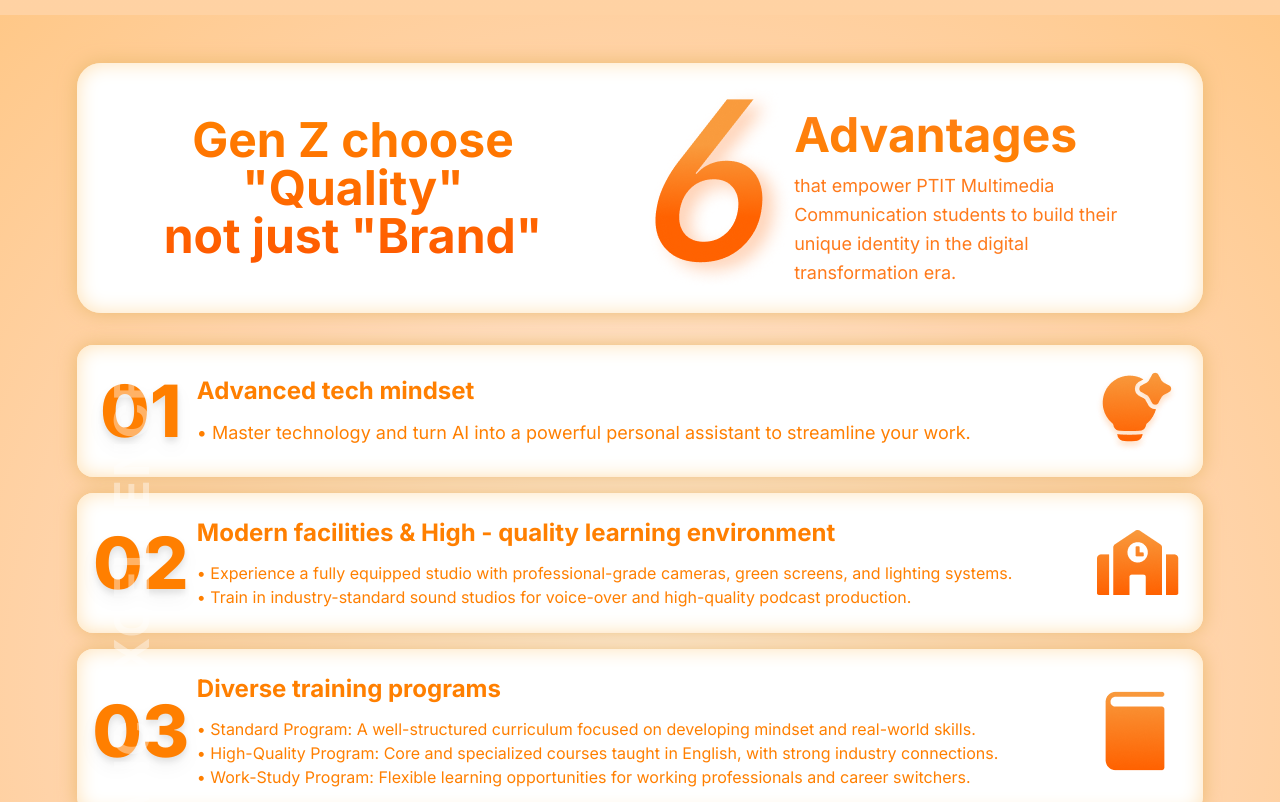
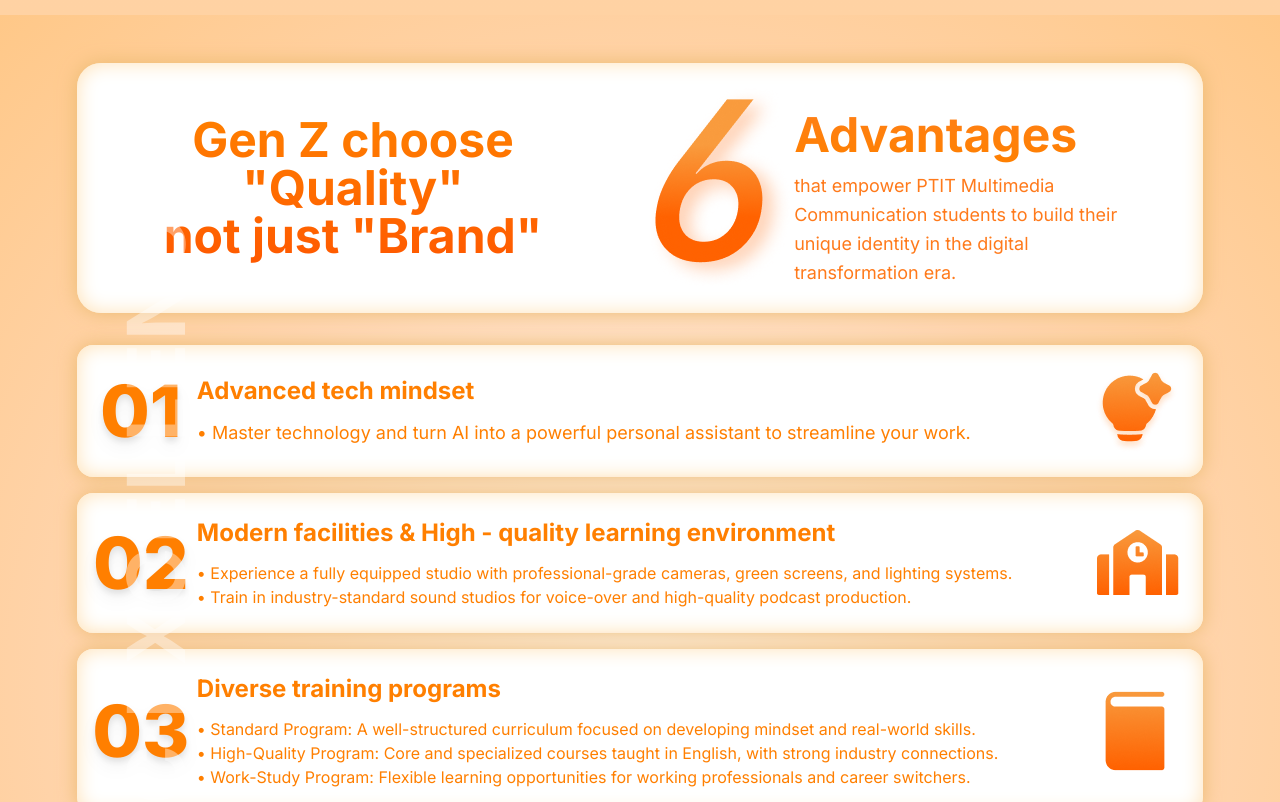
Before and after one commit to Savitar29/PTIT_LandingPage, a website: page doipho_en.html in a window 1280 px wide. Shown: the part 1800-2602 px from the top of the page. Drawn offline with nearby package versions, Linux system fonts and the light colour scheme.

Commit message:
final ne

```diff
--- a/doipho_en.html
+++ b/doipho_en.html
@@ -231,7 +231,7 @@
         id="hocchat">
         <h1 class="hidden text-extrabold" id="hocchet-section">ACADEMIC EXCELLENCE</h1>
         <span
-            style="position: absolute; top: 50%; transform: translateY(-50%) rotate(-180deg); font-size: 3rem; padding: 20px 0px; font-weight: bold; letter-spacing: 0.05em; writing-mode: vertical-rl; z-index: 10; font-family: 'Inter', Inter, sans-serif; line-height: 1.5; white-space: nowrap;"
+            style="position: absolute; top: 50%; transform: translateY(-50%) rotate(-180deg); font-size: 5rem; padding: 20px 0px; font-weight: bold; letter-spacing: 0.05em; writing-mode: vertical-rl; z-index: 10; font-family: 'Inter', Inter, sans-serif; line-height: 1.5; white-space: nowrap;"
             class="ml-24 text-white/40 hocchat"> ACADEMIC EXCELLENCE
         </span>
         <div class="container mx-auto" style="padding-left: 6%; padding-right: 6%;">
```
